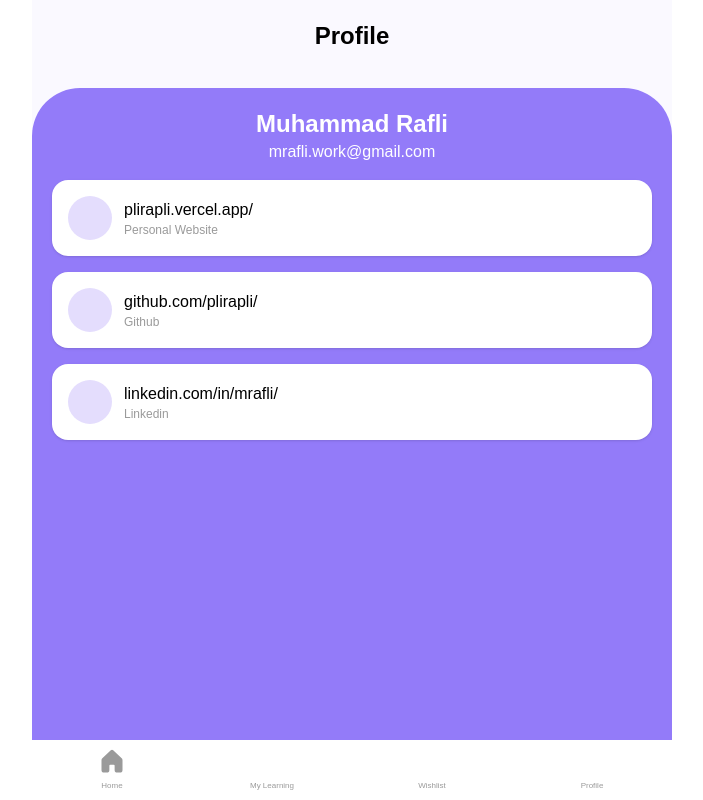
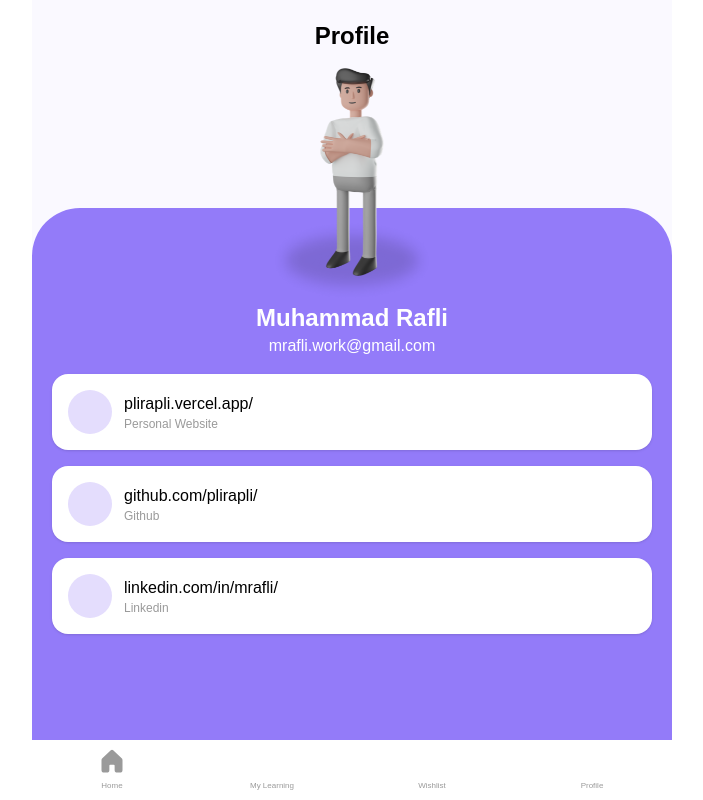
Before and after one commit to plirapli/moonedu, a React (Create React App) app: page /profile in a window 1280 px wide. Shown: the whole page, without its empty margins (288-991 px from the left). Built offline with nearby package versions, Linux system fonts and the light colour scheme; some icons are missing.

Commit message:
add 3d avatar

```diff
--- a/src/components/CardSquare.jsx
+++ b/src/components/CardSquare.jsx
@@ -3,7 +3,7 @@ import React from 'react';
 const CardSquare = ({ title, subTitle, iconPath }) => {
   return (
     <div className='p-4 bg-white col-span-1 flex flex-col items-center rounded-2xl shadow'>
-      <img className='w-24 h-24 bg-cover border' src={iconPath} alt='Icon' />
+      <img className='w-24 h-24 bg-cover' src={iconPath} alt='Icon' />
       <div className='mt-4 self-start'>
         <p className='text-black'>{title || 'Title'}</p>
         <p className='text-subtext text-gray'>{subTitle || 'Subtitle'}</p>
--- a/src/pages/Profile.jsx
+++ b/src/pages/Profile.jsx
@@ -1,4 +1,5 @@
 import CardInline from '../components/CardInline';
+import Avatar from '../assets/3d_avatar.png';
 
 function Profile() {
   const contacts = [
@@ -24,7 +25,10 @@ function Profile() {
       <div className='p-5'>
         <h1 className='text-heading text-black text-center'>Profile</h1>
       </div>
-      <div className='flex-1 mt-4 p-5 bg-primary-gradient rounded-t-large'>
+      <div className='flex-1 mt-34 p-5 bg-primary-gradient rounded-t-large'>
+        <div className='w-full flex justify-center -mt-40'>
+          <img className='w-52' src={Avatar} alt='' />
+        </div>
         <div className='text-white text-center'>
           <h1 className='text-heading'>Muhammad Rafli</h1>
           <p>mrafli.work@gmail.com</p>
--- a/tailwind.config.js
+++ b/tailwind.config.js
@@ -18,6 +18,9 @@ module.exports = {
         secondary: '#F8AE2D',
         gray: '#9A9A9A',
       },
+      margin: {
+        34: '8.5rem',
+      },
       borderRadius: {
         large: '3rem',
       },
```
